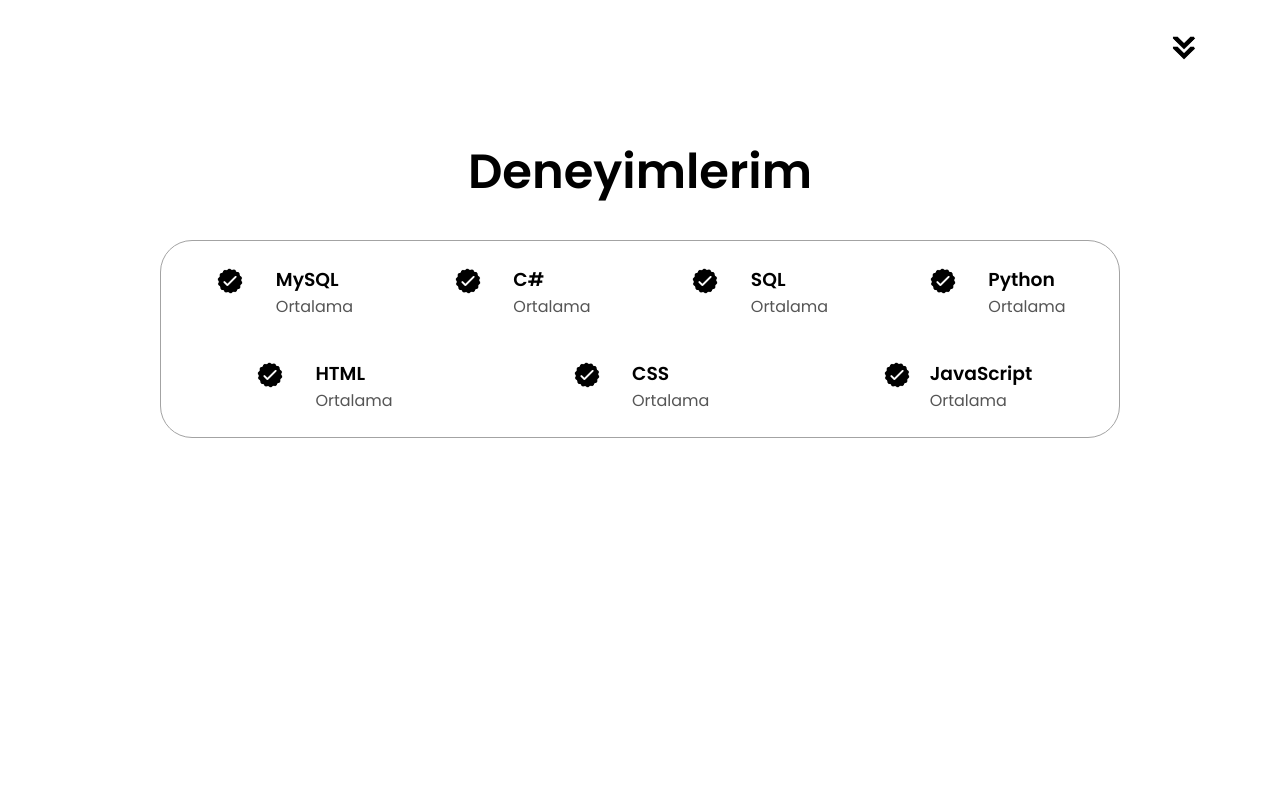
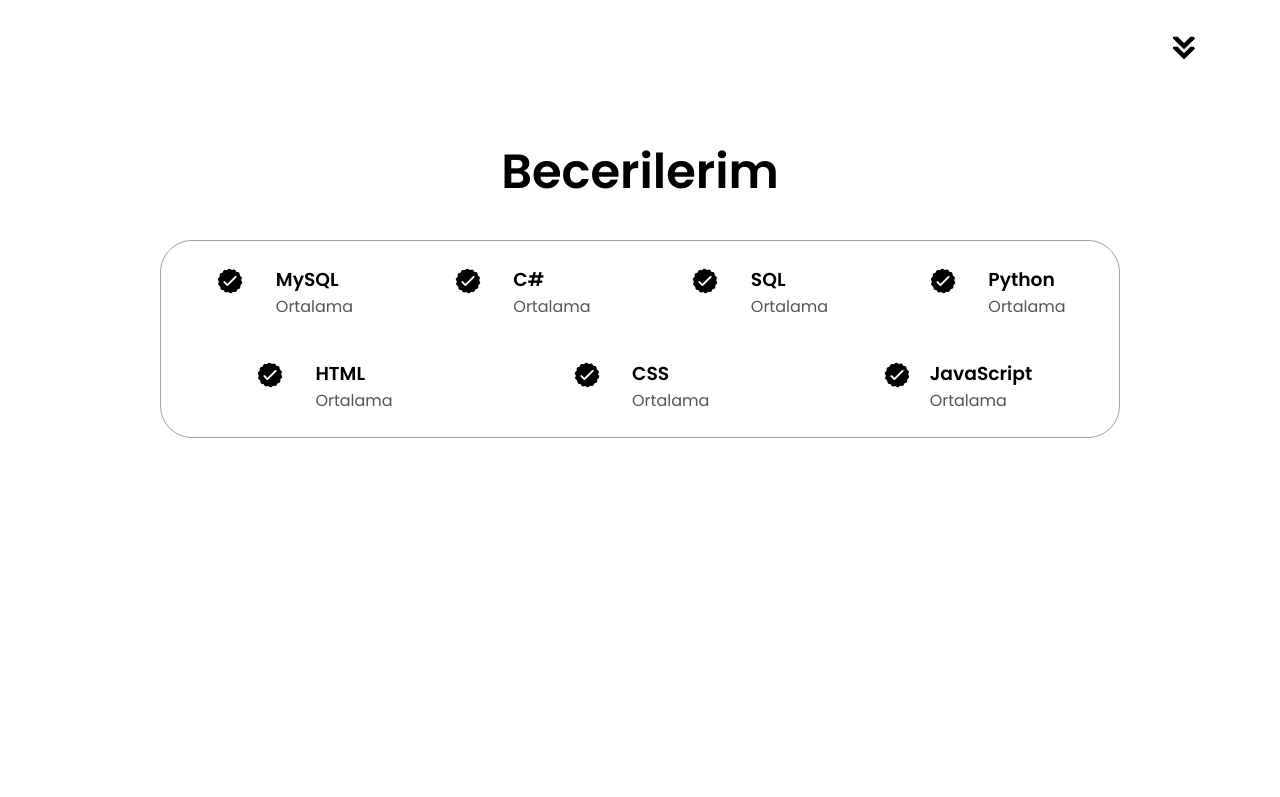
Before and after one commit to tolstonne/tolstonne.github.io, a plain HTML site: page index.html in a window 1280 px wide. Shown: the part 1560-2357 px from the top of the page. Drawn offline with Linux system fonts and the light colour scheme.

Commit message:
Update index.html
asdasd

```diff
--- a/index.html
+++ b/index.html
@@ -30,7 +30,7 @@
         </div>
         <div class="menu-links">
           <li><a href="#about" onclick="toggleMenu()">Hakkımda</a></li>
-          <li><a href="#experience" onclick="toggleMenu()">Deneyimlerim</a></li>
+          <li><a href="#experience" onclick="toggleMenu()">Becerilem</a></li>
           <li><a href="#projects" onclick="toggleMenu()">Projelerim</a></li>
           <li><a href="#contact" onclick="toggleMenu()">Bana ulaşın</a></li>
         </div>
@@ -124,7 +124,7 @@
       />
     </section>
     <section id="experience">
-      <h1 class="title">Deneyimlerim</h1>
+      <h1 class="title">Becerilerim</h1>
       <div class="experience-details-container">
         <div class="about-containers">
           <div class="details-container">
@@ -333,7 +333,7 @@
         <div class="nav-links-container">
           <ul class="nav-links">
             <li><a href="#about">Hakkımda</a></li>
-            <li><a href="#experience">Deneyimlerim</a></li>
+            <li><a href="#experience">Becerilerim</a></li>
             <li><a href="#projects">Projelerim</a></li>
             <li><a href="#contact">Bana ulaşın</a></li>
           </ul>
```
